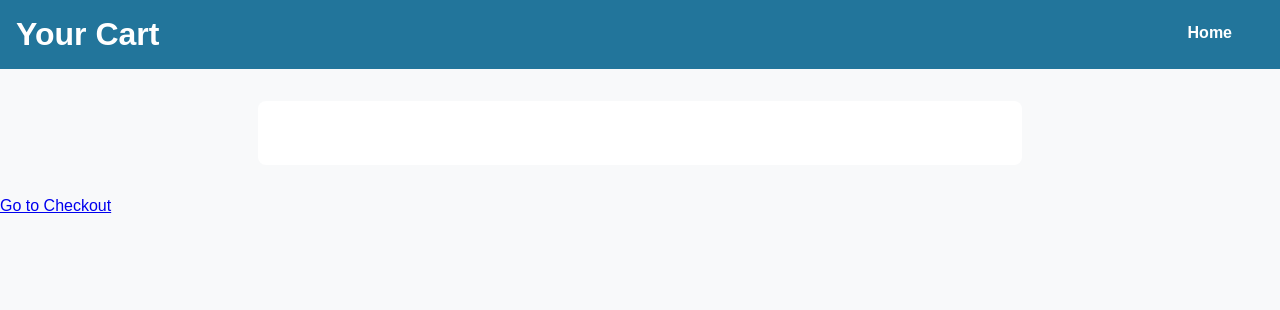
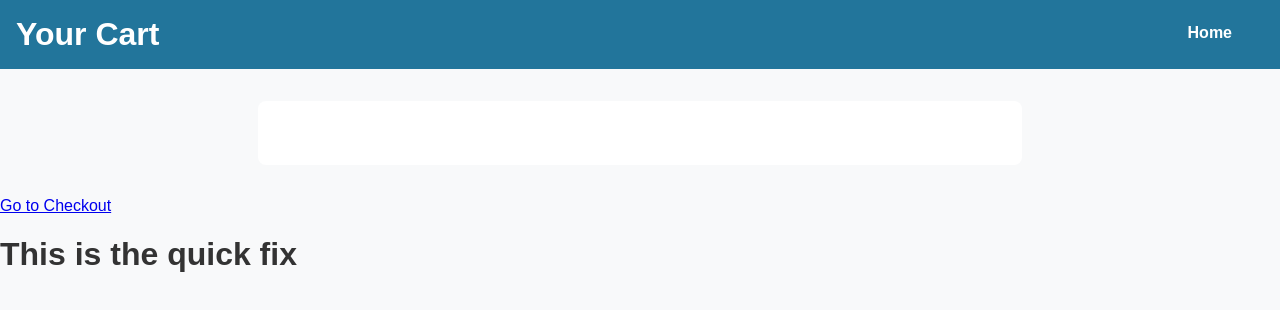
Before and after one commit to ssempijja/shopping, a plain HTML site: page cart.html in a window 1280 px wide. Drawn offline with Linux system fonts and the light colour scheme.

Commit message:
fixing the error

```diff
--- a/cart.html
+++ b/cart.html
@@ -20,5 +20,6 @@
   </div>
 
   <script src="script.js"></script>
+  <h1> This is the quick fix</h1>
 </body>
 </html>
```
